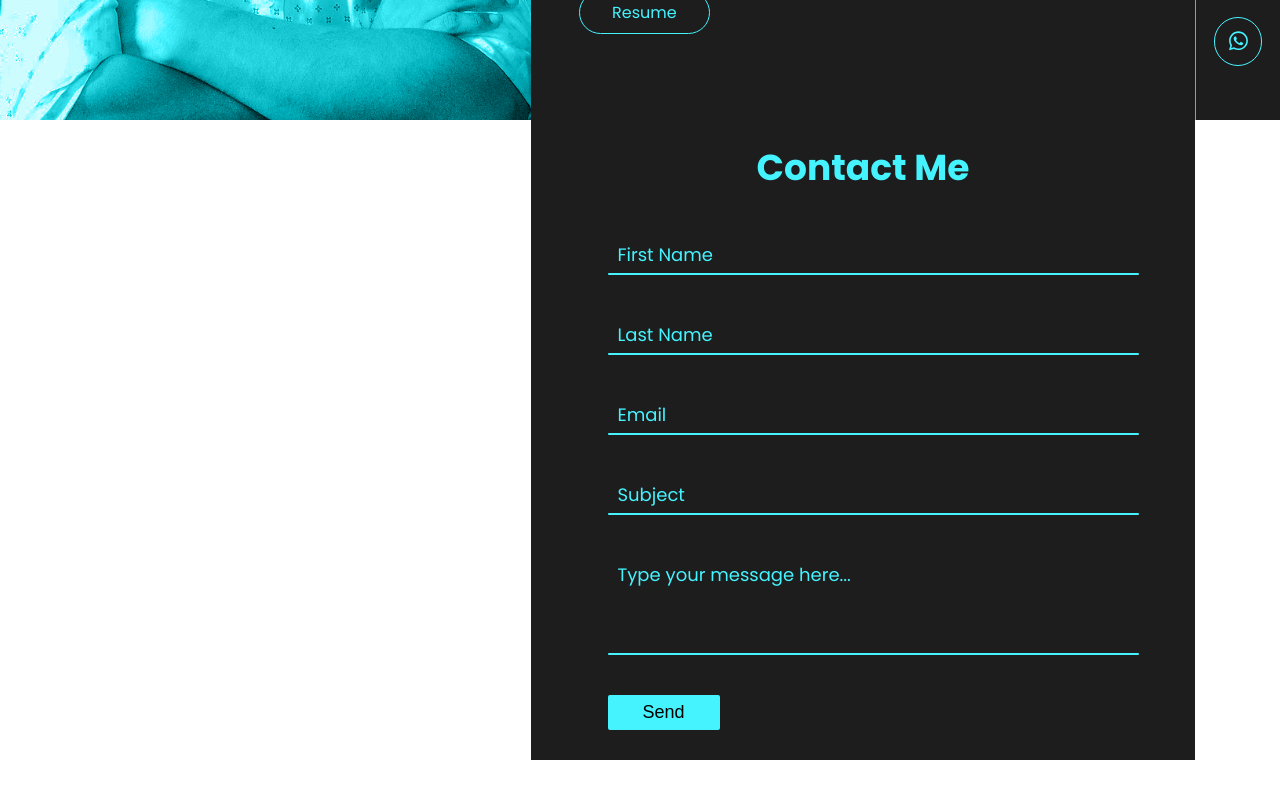
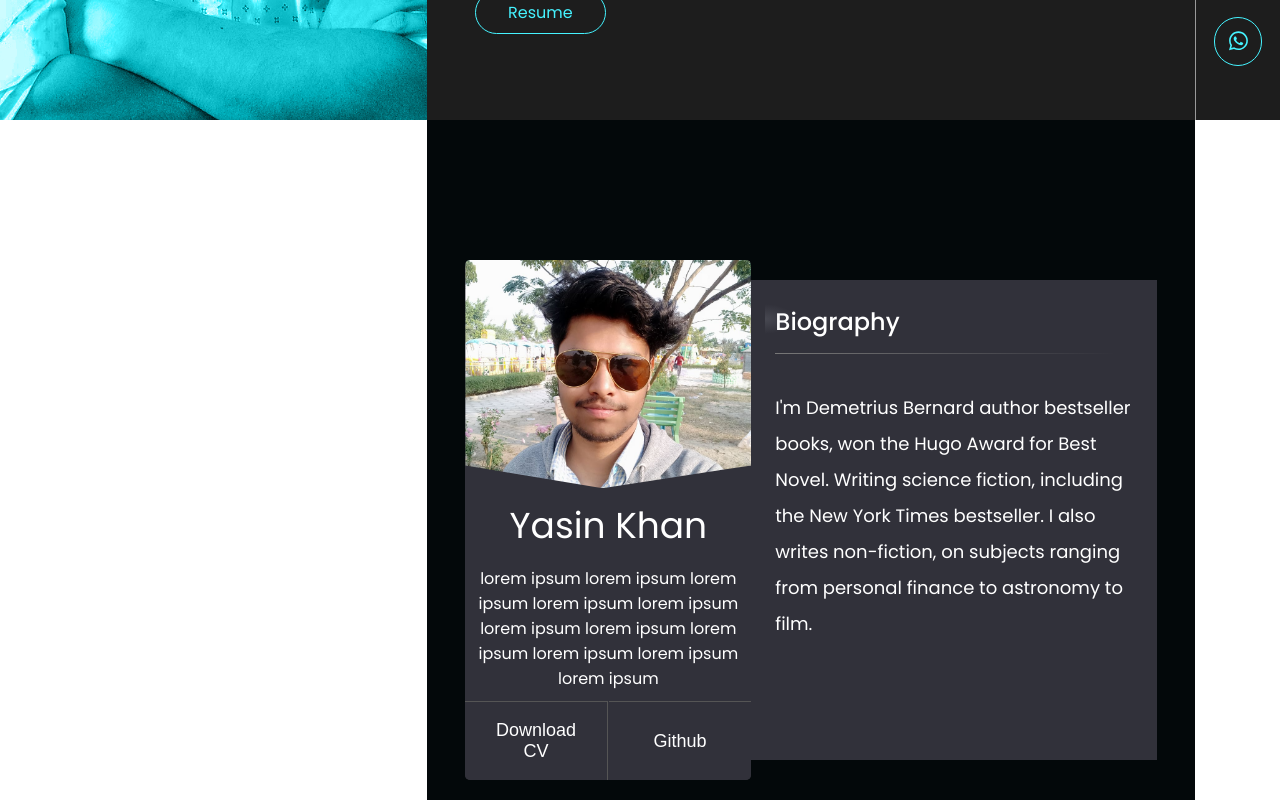
Before and after one commit to Wild-Hound/portfolio, a React (Create React App) app: page / in a window 1280 px wide. Shown: the part 680-1480 px from the top of the page. Before the commit the page ends 1440 px from the top, so only its background shows below. Built offline with nearby package versions, Linux system fonts and the light colour scheme.

Commit message:
done about section

```diff
--- a/src/App.js
+++ b/src/App.js
@@ -1,5 +1,6 @@
 import "./App.scss";
 import MainNav from "./Component/MainNav";
+import CVSection from "./Section/AboutSection/CVSection";
 import HeroSection from "./Section/HeroSection/HeroSection";
 import LastSection from "./Section/LastSection/LastSection";
 import SocialBar from "./Section/SocialBar/SocialBar";
@@ -14,6 +15,7 @@ function App() {
         </div>
         <div className="mainContent">
           <HeroSection />
+          <CVSection />
           <LastSection />
         </div>
         <div className="socialSideBar">
--- /dev/null
+++ b/src/Section/AboutSection/CVSection.js
@@ -0,0 +1,43 @@
+import React from "react";
+import styles from "./CVSection.module.scss";
+
+function CVSection() {
+  return (
+    <>
+      <div className={styles.cvSection}>
+        <div className={styles.CV}>
+          <div className={styles.cvHeader}>
+            <div className={styles.headImg}></div>
+            <div className={styles.headContent}>
+              <h1>Yasin Khan</h1>
+              <p>
+                lorem ipsum lorem ipsum lorem ipsum lorem ipsum lorem ipsum
+                lorem ipsum lorem ipsum lorem ipsum lorem ipsum lorem ipsum
+                lorem ipsum
+              </p>
+            </div>
+            <div className={styles.headBtnCon}>
+              <button>Download CV</button>
+              <button>Github</button>
+            </div>
+          </div>
+          <div className={styles.cvBody}>
+            <div className={styles.cvBodySec}>
+              <h2>Biography</h2>
+              <div>
+                <p>
+                  I'm Demetrius Bernard author bestseller books, won the Hugo
+                  Award for Best Novel. Writing science fiction, including the
+                  New York Times bestseller. I also writes non-fiction, on
+                  subjects ranging from personal finance to astronomy to film.
+                </p>
+              </div>
+            </div>
+          </div>
+        </div>
+      </div>
+    </>
+  );
+}
+
+export default CVSection;
--- /dev/null
+++ b/src/Section/AboutSection/CVSection.module.scss
@@ -0,0 +1,150 @@
+@import '../../Styles/BreakPoints.scss';
+.cvSection{
+    display: flex;
+    justify-content: center;
+    align-items: center;
+    height: 100vh;
+    background-color: #03080a;
+    position: relative;
+    @include media('<desktop'){
+        height: inherit;
+    }
+
+}
+.CV{
+    display: flex;
+    z-index: 2;
+    width: 90%;
+    @include media('<desktop'){
+        flex-direction: column;
+        height: inherit;
+        width: 100%;
+        align-items: center;
+        gap: 25px;
+    }
+}
+
+.cvHeader{
+    text-align: center;
+    background-color: #31313a;
+    border-radius: 5px;
+    color: white;
+    width: 25vw;
+    // min-width: 420px;
+    @include media('<1000px'){
+        min-width: 400px;
+    }
+    @include media('<400px'){
+        min-width: 100%;
+    }
+    height: 65vh;
+    display: flex;
+    flex-direction: column;
+    @include media('<desktop'){
+        height: fit-content;
+    }
+
+    .headImg{
+        height: 325px;
+        background-image: url('../../Images/simple2.jpg');
+        background-position: center;
+        background-repeat: no-repeat;
+        background-size: cover;
+        clip-path: polygon(0% 0%, 100% 0%, 100% 90%, 48% 100%, 0 90%);
+        border-top-left-radius: 5px;
+        border-top-right-radius: 5px;
+    }
+
+    .headContent{
+        padding: 10px;
+        display: grid;
+        gap: .8em;
+        >h1,h3{
+            font-weight: 400;
+        }
+        >h1{
+            font-size: 2.25em;
+        }
+    }
+
+    .headBtnCon{
+        margin-top: auto;
+        display: grid;
+        grid-template-columns: 1fr 1fr;
+        gap: 1px;
+        border-radius: 5px;
+        >button{
+            padding: 1em;
+            border: none;
+            outline: none;
+            cursor: pointer;
+            border-top: 1px solid #555;
+            background-color: #31313a;
+            color: white;
+            font-size: 1.125em;
+            transition: all .5s;
+            &:nth-child(1){
+            border-right: 1px solid #555;
+            border-bottom-left-radius: 5px;
+            }
+            &:nth-child(2){
+            border-bottom-right-radius: 5px;
+            }
+            &:hover{
+                color: #45f3ff;
+            }
+        }
+
+    }
+}
+
+.cvBody{
+    width: 35vw;
+    // min-width: 420px;
+    @include media('<1000px'){
+        min-width: 400px;
+    }
+    @include media('<400px'){
+        min-width: 100%;
+    }
+    height: 60vh;
+    background-color: #31313a;
+    margin: auto;
+    padding: 1.5em;
+    box-sizing: border-box;
+    color: white;
+    @include media('<desktop'){
+        overflow-y: scroll;
+        min-height: 350px;
+    }
+
+}
+.cvBodySec{
+    >h2{
+        font-weight: 500;
+        display: flex;
+        flex-direction: column;
+        gap: .6em;
+        position: relative;
+        &::after{
+            content: '';
+            height: 1px;
+            background: linear-gradient(75deg, rgba(119,119,119,1) 0%, rgba(49,49,58,1) 95%);
+            width: 100%;
+        }
+        &::before{
+            content: '';
+            position: absolute;
+            left: -10px;
+            top: 0;
+            width: 30px;
+            height: 30px;
+            background: radial-gradient(ellipse at left,rgba(197,202,213,.15) 0%,rgba(255,255,255,0) 70%);
+        }
+    }
+    p{
+        margin-top: 2em;
+        font-size: 1.125em;
+        line-height: 2em;
+    }
+}
```
Also changed, not shown: src/Images/simple2.jpg (added).
